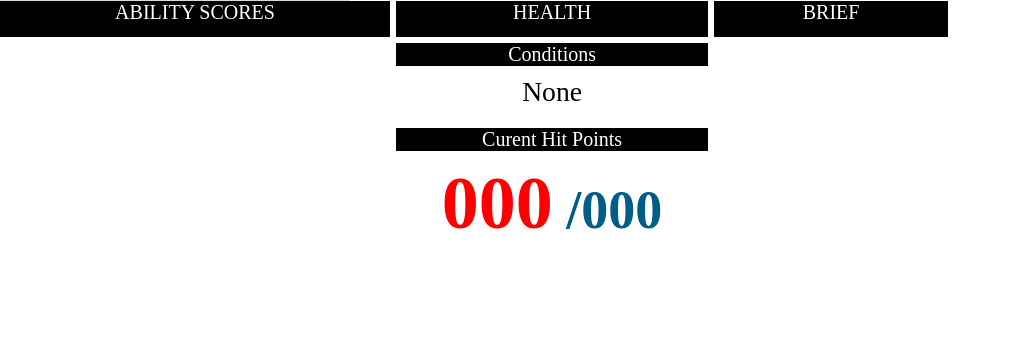
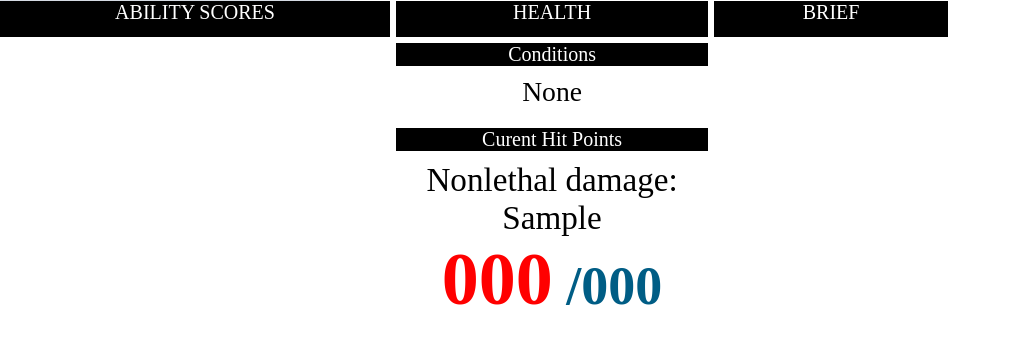
Before and after one commit to EPiC-Inc/kobault, a Flask app: template templates/_core/character_sheet.html in a window 1280 px wide. Shown: the part 262-606 px from the top of the page, without its empty margins (0-1011 px from the left). Run offline with Flask 2, Linux system fonts and the light colour scheme; the template is opened without the code that fills it: most values are stand-ins (such as "Sample title", 1, 10 or a date in 2020); grey boxes marked "Sample" are stand-in pictures; some web fonts are replaced.

Commit message:
nonlethal damage figured out still need to do class(es) and archetype and race and feats and traits but hey it's coming together even tho it's ugly as hell

```diff
--- a/fetch.py
+++ b/fetch.py
@@ -64,7 +64,7 @@ def new_character(game: str, user_id: str, user_name: str) -> str | None:
     match game:
         case "pathfinder1e":
             character_db.update({
-                'hp': 10, 'max_hp': 10,
+                'hp': 10, 'max_hp': 10, "nonlethal_damage": 0,
                 'classes': {}, 'background': 'NA', 'user_id': user_id,
                 'race': 'NA', 'alignment': 'NA', 'exp': 'NA',
                 'age': 'NA', 'body': 'NA', 'appearance': 'NA',
--- a/templates/_core/character_sheet.html
+++ b/templates/_core/character_sheet.html
@@ -163,6 +163,12 @@
 
             <div class="label" style="margin: 10px 0;">Curent Hit Points{% if editable %}<a onclick="long_rest()"> <i class="las la-undo-alt"></i></a>{% else %}{% endif %}</a></div>
             <div class="stats">
+                <div id="nonlethal">
+                    <span>Nonlethal damage: <span class="stat-nonlethal" id="nonlethal_damage">{{ nonlethal_damage }}</span></span>
+                    <div id="nonlethal-progressbar-parent">
+                        <div id="nonlethal-progressbar"></div>
+                    </div>
+                </div>
                 <div class="hp">
                     <span class="stat" id="hp">{{ hp }}</span>
                     /<span class="stat hp" id="max_hp">{{ max_hp }}</span>
@@ -195,6 +201,17 @@
 {% block afterbody %}
 {% block extra_scripts %}{% endblock %}
 <script>
+    function set_nonlethal_background(percent) {
+        $("#nonlethal-progressbar").css('width', `${percent}%`);
+        if (percent > 0) {
+            $("#nonlethal-progressbar-parent").css('border', "2px solid #000000");
+        } else {
+            $("#nonlethal-progressbar-parent").css('border', "");
+        }
+    }
+
+    set_nonlethal_background(('{{ nonlethal_damage }}' / '{{ hp }}') * 100);
+
     function update_ability_modifiers() {
         ['strength', 'dexterity', 'constitution', 'intelligence', 'wisdom', 'charisma'].forEach(ability => {
             score = $("#"+ability).text();
@@ -283,6 +300,9 @@
     function long_rest() {
         $("#hp").text($("#max_hp").text());
         update("hp", $("#max_hp").text());
+        $("#nonlethal_damage").text(0);
+        update("nonlethal_damage", 0);
+        set_nonlethal_background(0);
     }
 
     // Attributes
@@ -305,6 +325,33 @@
             if (new_content != old_content) {update(attribute, new_content)}
 
             $(this).parent().text(new_content);
+            editing = false;
+        });
+    }})
+
+    //stat-nonlethal
+    $(document).on("dblclick", ".stat-nonlethal", function(){
+        if (!editing) {
+        editing = true;
+
+        var old_content = $(this).text();
+        var attribute = $(this).prop('id');
+        $(this).html('<input class="stat_change" type="number" id="newcontent" value="'+old_content+'">');
+        $("#newcontent").focus();
+
+        $("#newcontent").focus(function() {
+            $("#newcontent").selectionStart = $("#newcontent").selectionEnd = $("#newcontent").val().length;
+        }).blur(function() {
+            var new_content = $("#newcontent").val();
+
+            //TODO - verify the input
+            if (!new_content) {new_content = old_content}
+
+            //TODO - transfer new input to the server
+            if (new_content != old_content) {update(attribute, new_content)}
+
+            $(this).parent().text(new_content);
+            set_nonlethal_background((new_content / $("#hp").text()) * 100);
             editing = false;
         });
     }})
@@ -332,6 +379,7 @@
 
             $(this).parent().text(new_content);
             editing = false;
+            update_combat_stats();
         });
     }})
 
--- a/templates/pathfinder1e/character_sheet.html
+++ b/templates/pathfinder1e/character_sheet.html
@@ -219,6 +219,8 @@
         $("#will_save").text(
             add_sign(wis_mod + stat_modifiers.will_save)
         );
+
+        set_nonlethal_background(($("#nonlethal_damage").text() / $("#hp").text()) * 100);
     }
 </script>
 
```
Also changed, not shown: static/styles/pathfinder1e.css (+38 -0 lines).
